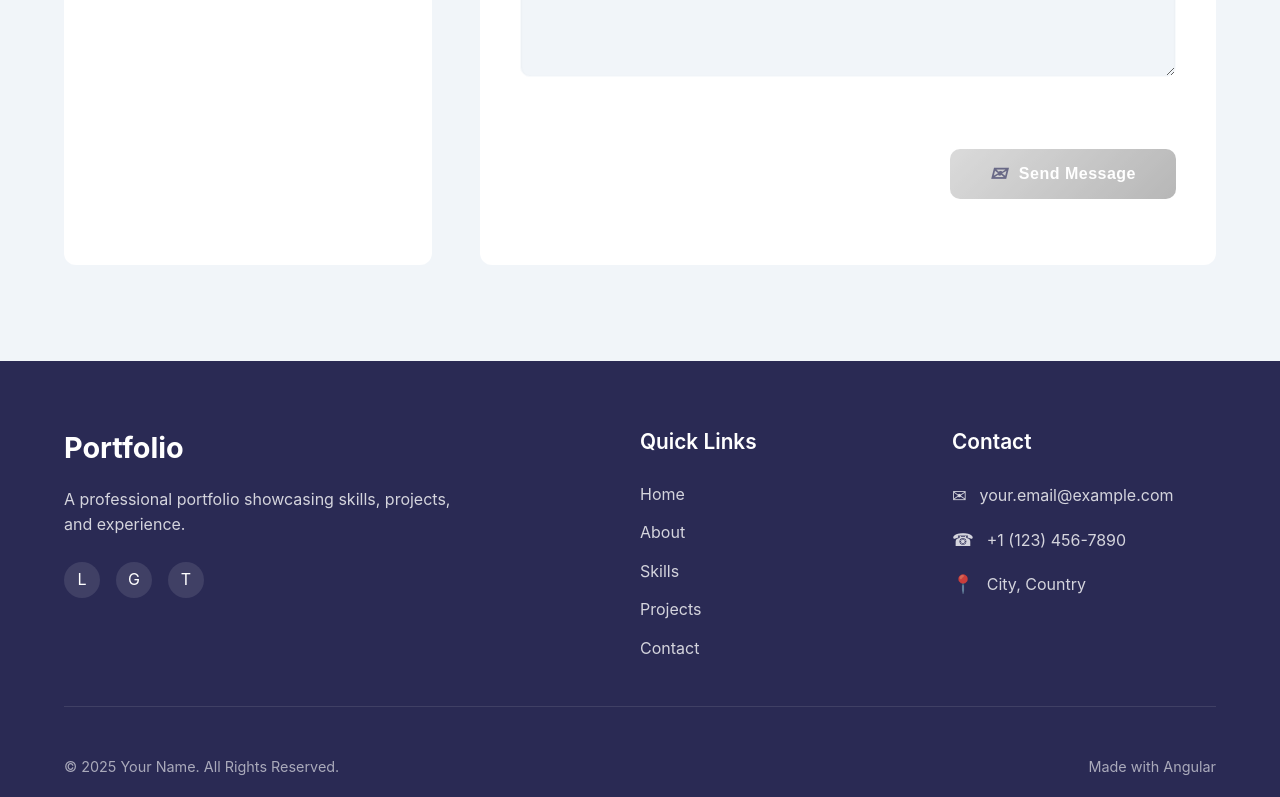
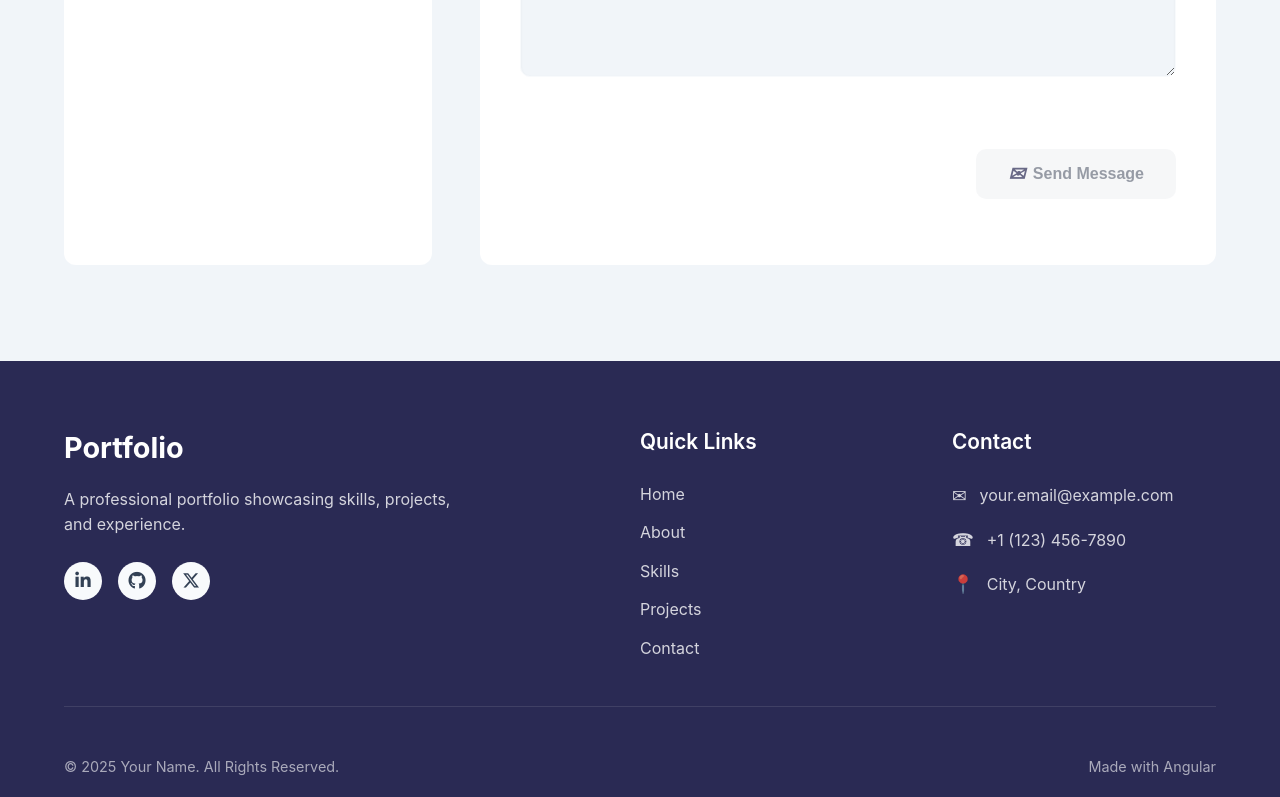
Before and after one commit to kusal26/Portfolio, an Angular app: page / in a window 1280 px wide. Shown: the part 5257-6054 px from the top of the page. Built offline with nearby package versions, Linux system fonts and the light colour scheme.

Commit message:
feat: add Font Awesome icons to social links in contact and footer components

```diff
--- a/angular.json
+++ b/angular.json
@@ -27,6 +27,7 @@
               }
             ],
             "styles": [
+              "node_modules/@fortawesome/fontawesome-free/css/all.min.css",
               "src/styles.css"
             ],
             "scripts": []
@@ -92,5 +93,8 @@
         }
       }
     }
+  },
+  "cli": {
+    "analytics": false
   }
 }
--- a/package.json
+++ b/package.json
@@ -17,6 +17,7 @@
     "@angular/platform-browser": "^19.2.0",
     "@angular/platform-browser-dynamic": "^19.2.0",
     "@angular/router": "^19.2.0",
+    "@fortawesome/fontawesome-free": "^6.7.2",
     "rxjs": "~7.8.0",
     "tslib": "^2.3.0",
     "zone.js": "~0.15.0"
--- a/src/app/components/contact/contact.component.css
+++ b/src/app/components/contact/contact.component.css
@@ -204,6 +204,13 @@
   box-shadow: var(--shadow-sm);
 }
 
+.social-link i {
+  font-size: 1.25rem;
+  transition: all var(--transition-normal);
+  position: relative;
+  z-index: 2;
+}
+
 .social-link::before {
   content: "";
   position: absolute;
@@ -217,12 +224,6 @@
   z-index: 1;
 }
 
-.social-icon {
-  position: relative;
-  z-index: 2;
-  transition: all var(--transition-normal);
-}
-
 .social-link:hover {
   transform: translateY(-5px) scale(1.1);
   box-shadow: var(--shadow-md);
@@ -232,7 +233,7 @@
   opacity: 1;
 }
 
-.social-link:hover .social-icon {
+.social-link:hover i {
   color: white;
   transform: scale(1.1);
 }
@@ -333,48 +334,89 @@ textarea.form-control {
 }
 
 .btn {
-  padding: 1.1rem 2.5rem;
-  border: none;
-  border-radius: 10px;
-  font-size: 1rem;
-  font-weight: 600;
-  cursor: pointer;
-  transition: all var(--transition-normal);
   position: relative;
   overflow: hidden;
+  transition: all 0.3s ease;
+}
+
+.btn-content,
+.btn-loading-spinner,
+.btn-success-content {
   display: inline-flex;
   align-items: center;
   justify-content: center;
-  gap: 0.75rem;
-  letter-spacing: 0.5px;
-  min-width: 180px;
-  height: 50px;
+  gap: 0.5rem;
+  width: 100%;
+  transition: all 0.3s ease;
+}
+
+.btn-content.hidden {
+  display: none;
+}
+
+.btn-loading {
+  background-color: var(--accent-color) !important;
+  cursor: wait;
+}
+
+.btn-loading .spinner {
+  width: 20px;
+  height: 20px;
+  border: 2px solid rgba(255, 255, 255, 0.3);
+  border-radius: 50%;
+  border-top-color: white;
+  animation: spin 1s linear infinite;
+}
+
+.btn-success {
+  background-color: #10b981 !important;
+  border-color: #059669 !important;
+  cursor: default;
+  color: white !important;
+}
+
+.btn-success:hover {
+  transform: none !important;
+  box-shadow: none !important;
+}
+
+@keyframes spin {
+  to {
+    transform: rotate(360deg);
+  }
 }
 
 .btn-primary {
-  background: linear-gradient(135deg, var(--accent-color), var(--accent-dark));
-  color: white;
+  background: var(--accent-color);
+  color: white !important;
+  border: 2px solid var(--accent-color);
   box-shadow: var(--shadow-btn);
+  transition: all 0.3s ease;
 }
 
-.btn-primary:hover {
-  background: linear-gradient(135deg, var(--accent-dark), var(--accent-color));
-  transform: translateY(-3px) scale(1.03);
-  box-shadow: 0 8px 25px rgba(var(--accent-color-rgb), 0.5);
-  letter-spacing: 1px;
+.btn-primary:not(:disabled):hover {
+  background: #2563eb;
+  border-color: #2563eb;
+  transform: translateY(-3px);
+  box-shadow: 0 8px 25px rgba(37, 99, 235, 0.5);
 }
 
-.btn[disabled] {
+.btn-primary:disabled {
   opacity: 0.7;
   cursor: not-allowed;
-  background: linear-gradient(135deg, #ccc, #999);
+  background: #f3f4f6;
+  border-color: #d1d5db;
   box-shadow: none;
-  pointer-events: none;
+  transform: none !important;
+  color: #6b7280 !important;
 }
 
-.btn[disabled]:hover {
-  transform: none;
-  box-shadow: none;
+.btn-primary:disabled:hover {
+  transform: none !important;
+  box-shadow: none !important;
+  background: #f3f4f6 !important;
+  border-color: #d1d5db !important;
+  color: #6b7280 !important;
 }
 
 .btn-primary:active {
@@ -402,13 +444,23 @@ textarea.form-control {
   margin-top: 2rem;
   text-align: right;
   min-height: 60px;
+  display: flex;
+  justify-content: flex-end;
 }
 
 .submit-btn-container button {
+  min-width: 180px;
+  height: 50px;
+  padding: 0 2rem;
   display: inline-flex;
-  visibility: visible;
-  position: relative;
-  z-index: 10;
+  align-items: center;
+  justify-content: center;
+  font-size: 1rem;
+  font-weight: 600;
+  border-radius: 10px;
+  border: none;
+  cursor: pointer;
+  transition: all var(--transition-normal);
 }
 
 @media (max-width: 992px) {
@@ -447,8 +499,8 @@ textarea.form-control {
 }
 
 .form-control.ng-touched.ng-valid {
-  border-color: #00C851;
-  background-color: rgba(0, 200, 81, 0.05);
+  border-color: var(--accent-color);
+  background-color: white;
 }
 
 .error-message {
@@ -465,17 +517,62 @@ textarea.form-control {
 .success-message {
   display: flex;
   align-items: center;
-  justify-content: center;
-  gap: 0.5rem;
-  color: #00C851;
-  background-color: rgba(0, 200, 81, 0.1);
+  gap: 0.75rem;
   padding: 1rem;
+  background-color: #ecfdf5;
+  border: 1px solid #10b981;
   border-radius: 8px;
-  margin-bottom: 1rem;
-  animation: fadeIn 0.5s ease;
+  color: #065f46;
+  margin-bottom: 1.5rem;
+  animation: slideIn 0.3s ease-out;
 }
 
-@keyframes fadeIn {
-  from { opacity: 0; transform: translateY(-10px); }
-  to { opacity: 1; transform: translateY(0); }
+.success-message .icon {
+  font-size: 1.25rem;
+  color: #10b981;
 }
+
+@keyframes slideIn {
+  from {
+    opacity: 0;
+    transform: translateY(-10px);
+  }
+  to {
+    opacity: 1;
+    transform: translateY(0);
+  }
+}
+
+/* Form Group Focus States */
+.form-group:focus-within .form-label {
+  color: var(--accent-color);
+}
+
+.form-control:focus {
+  border-color: var(--accent-color);
+  box-shadow: 0 0 0 3px rgba(var(--accent-color-rgb), 0.1);
+}
+
+/* Disabled Button State */
+.btn:disabled {
+  opacity: 0.7;
+  cursor: not-allowed;
+  transform: none !important;
+}
+
+.btn:disabled:hover {
+  transform: none !important;
+  box-shadow: none !important;
+}
+
+/* Button states based on form validation */
+.btn-primary:not(:disabled) {
+  background: var(--accent-color);
+  border-color: var(--accent-color);
+  color: white !important;
+}
+
+.btn-primary:not(:disabled):hover {
+  background: #2563eb;
+  border-color: #2563eb;
+}
--- a/src/app/components/contact/contact.component.html
+++ b/src/app/components/contact/contact.component.html
@@ -41,8 +41,8 @@
 
         <div class="social-links">
           @for (link of contactData.socialLinks; track link.name) {
-            <a [href]="link.url" class="social-link" target="_blank" rel="noopener">
-              <span class="social-icon">{{link.icon.charAt(0).toUpperCase()}}</span>
+            <a [href]="link.url" class="social-link" target="_blank" rel="noopener" [title]="link.name">
+              <i [class]="link.icon"></i>
             </a>
           }
         </div>
@@ -57,7 +57,7 @@
           <span>Your message has been sent successfully! I'll get back to you soon.</span>
         </div>
 
-        <form class="contact-form" (ngSubmit)="submitForm()" #contactForm="ngForm">
+        <form class="contact-form" (ngSubmit)="submitForm()" #contactForm="ngForm" (input)="onInputChange()">
           <div class="form-group">
             <label for="name" class="form-label">Full Name</label>
             <input
@@ -127,14 +127,23 @@
             </div>
           </div>
 
-          <!-- Simplified button container -->
+          <!-- Updated button container with loading and success states -->
           <div class="form-group full-width submit-btn-container">
             <button
               type="submit"
               class="btn btn-primary"
-              [disabled]="contactForm.invalid">
-              <i class="icon">✉</i>
-              Send Message
+              [disabled]="contactForm.invalid || isSubmitting">
+              <span class="btn-content" *ngIf="!isSubmitting && !formSubmitted">
+                <i class="icon">✉</i>
+                Send Message
+              </span>
+              <span class="btn-loading-spinner" *ngIf="isSubmitting">
+                <i class="spinner"></i>
+              </span>
+              <span class="btn-success-content" *ngIf="formSubmitted">
+                <i class="icon">✓</i>
+                Message Sent!
+              </span>
             </button>
           </div>
         </form>
--- a/src/app/components/contact/contact.component.ts
+++ b/src/app/components/contact/contact.component.ts
@@ -18,9 +18,21 @@ export class ContactComponent {
     location: 'Kathmandu, Nepal',
     description: 'I am always open to discussing new projects, creative ideas or opportunities to be part of your visions.',
     socialLinks: [
-      { name: 'LinkedIn', url: 'https://www.linkedin.com/in/kushal-thapa-b06710182/', icon: 'linkedin' },
-      { name: 'GitHub', url: 'https://github.com/kusal26', icon: 'github' },
-      { name: 'Twitter', url: 'https://x.com/Kusalth61169052', icon: 'twitter' }
+      {
+        name: 'LinkedIn',
+        url: 'https://www.linkedin.com/in/kushal-thapa-b06710182/',
+        icon: 'fab fa-linkedin-in'
+      },
+      {
+        name: 'GitHub',
+        url: 'https://github.com/kusal26',
+        icon: 'fab fa-github'
+      },
+      {
+        name: 'Twitter',
+        url: 'https://x.com/Kusalth61169052',
+        icon: 'fab fa-x-twitter'
+      }
     ]
   };
 
@@ -32,24 +44,29 @@ export class ContactComponent {
   };
 
   formSubmitted = false;
+  isSubmitting = false;
   @ViewChild('contactForm') contactForm!: NgForm;
 
-  // Simpler form submission function
   submitForm() {
-    if (this.contactForm.valid) {
+    if (this.contactForm.valid && !this.isSubmitting) {
+      this.isSubmitting = true;
+
+      // Simulate API call
+      setTimeout(() => {
         console.log('Form submitted!', this.formData);
 
         // Show success message
         this.formSubmitted = true;
+        this.isSubmitting = false;
 
         // Reset form after a delay
         setTimeout(() => {
           this.resetForm();
-      }, 500);
+        }, 3000); // Give user time to see success state
+      }, 1000); // Simulate network delay
     }
   }
 
-  // Separate function to reset the form
   resetForm() {
     this.formData = {
       name: '',
@@ -74,4 +91,9 @@ export class ContactComponent {
       this.formSubmitted = false;
     }
   }
+
+  // Handle input changes to clear success message
+  onInputChange() {
+    this.clearSuccessMessage();
   }
+}
--- a/src/app/components/footer/footer.component.css
+++ b/src/app/components/footer/footer.component.css
@@ -49,24 +49,57 @@
 .social-links {
   display: flex;
   gap: 1rem;
+  margin-top: 1.5rem;
 }
 
 .social-link {
   display: flex;
   justify-content: center;
   align-items: center;
-  width: 36px;
-  height: 36px;
-  background-color: rgba(255, 255, 255, 0.1);
+  width: 38px;
+  height: 38px;
+  background-color: var(--bg-light);
   border-radius: 50%;
+  color: var(--text-color);
   text-decoration: none;
-  color: white;
-  transition: all 0.3s ease;
+  transition: all var(--transition-normal);
+  position: relative;
+  overflow: hidden;
+  box-shadow: var(--shadow-sm);
+}
+
+.social-link i {
+  font-size: 1.1rem;
+  transition: all var(--transition-normal);
+  position: relative;
+  z-index: 2;
+}
+
+.social-link::before {
+  content: "";
+  position: absolute;
+  top: 0;
+  left: 0;
+  width: 100%;
+  height: 100%;
+  background: linear-gradient(135deg, var(--accent-color), var(--primary-color));
+  opacity: 0;
+  transition: opacity var(--transition-normal);
+  z-index: 1;
 }
 
 .social-link:hover {
-  background-color: var(--accent-color);
   transform: translateY(-3px);
+  box-shadow: var(--shadow-md);
+}
+
+.social-link:hover::before {
+  opacity: 1;
+}
+
+.social-link:hover i {
+  color: white;
+  transform: scale(1.1);
 }
 
 .social-icon {
--- a/src/app/components/footer/footer.component.html
+++ b/src/app/components/footer/footer.component.html
@@ -8,8 +8,8 @@
         <p class="footer-text">A professional portfolio showcasing skills, projects, and experience.</p>
         <div class="social-links">
           @for (link of footerData.socialLinks; track link.name) {
-            <a [href]="link.url" class="social-link" target="_blank" rel="noopener" [attr.aria-label]="link.name">
-              <span class="social-icon">{{link.icon.charAt(0).toUpperCase()}}</span>
+            <a [href]="link.url" class="social-link" target="_blank" rel="noopener" [title]="link.name">
+              <i [class]="link.icon"></i>
             </a>
           }
         </div>
```
Also changed, not shown: src/app/components/footer/footer.component.ts (+15 -3 lines), 1 other file (tests, documents, lock files or other folders). Lines whose indentation alone changed are shown as unchanged.
